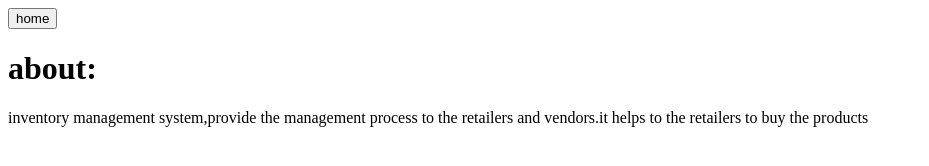
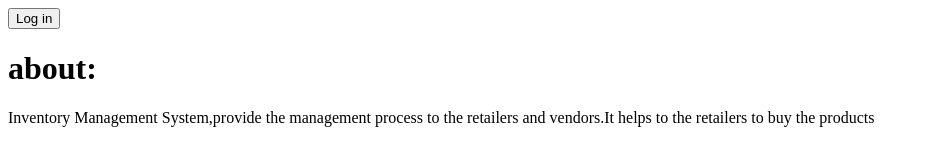
Before and after one commit to B0501/IBM-Project-9694-1659068514, a plain HTML site: page Project Development Phase/Sprint 1/templates/About.html in a window 1280 px wide. Shown: the whole page, without its empty margins (0-929 px from the left). Drawn offline with Linux system fonts and the light colour scheme.

Commit message:
Update About.html

```diff
--- a/Project Development Phase/Sprint 1/templates/About.html
+++ b/Project Development Phase/Sprint 1/templates/About.html
@@ -1,13 +1,13 @@
 <!Doctype html>
 <html>
 <body>
-    <a href="/"><button >home</button></a>
+    <a href="/"><button >Log in</button></a>
 
 
 
 
     <h1>about:</h1>
-    <p>inventory management system,provide the management process to the retailers and vendors.it helps to the retailers to buy the products</p>
+    <p>Inventory Management System,provide the management process to the retailers and vendors.It helps to the retailers to buy the products</p>
 </body>
 
 </html>
```
